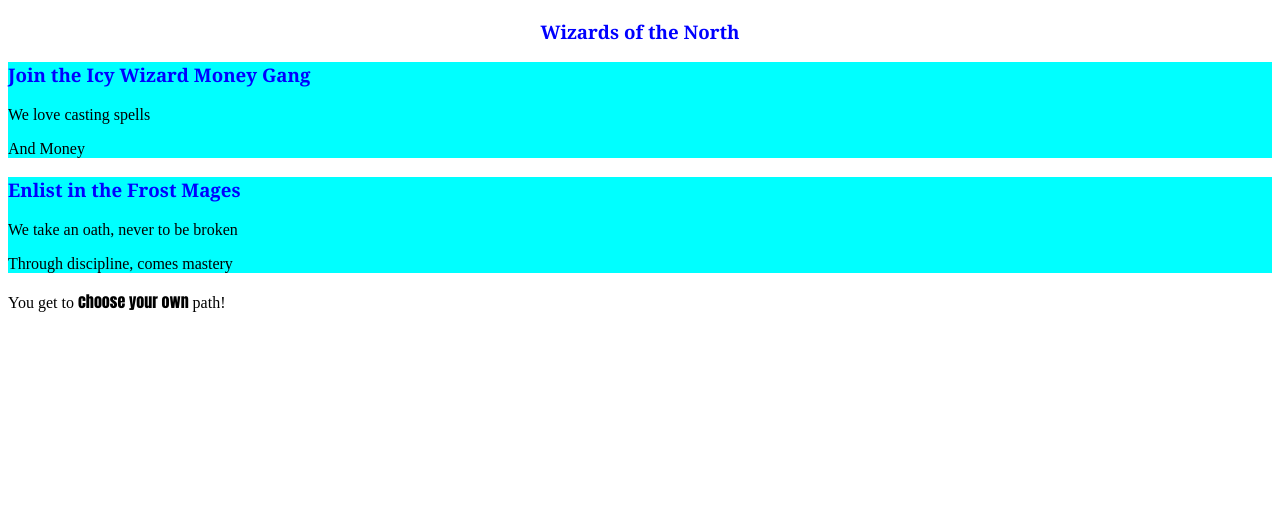
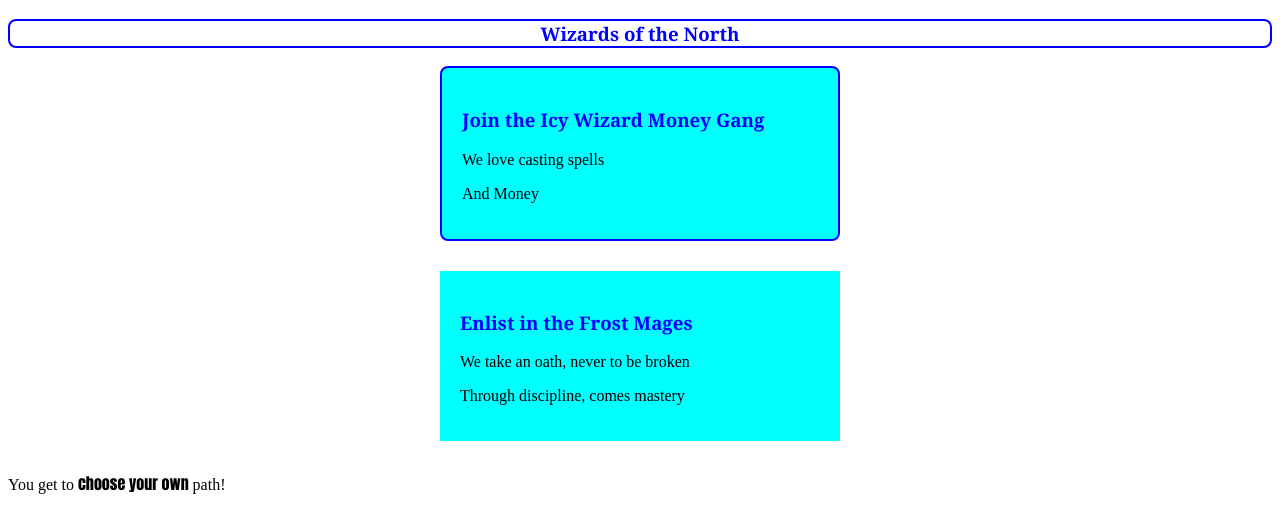
Before and after one commit to JackKramer2008/CSS-Divs, a plain HTML site: page index.html in a window 1280 px wide. Drawn offline with Linux system fonts and the light colour scheme.

Commit message:
FROSTFINAL

```diff
--- a/index.html
+++ b/index.html
@@ -36,7 +36,7 @@
       <p>And Money</p>
     </div>
 
-    <div class = "group1">
+    <div class = "group2">
       <h3 class = "subtitle">Enlist in the Frost Mages</h3>
       <p>We take an oath, never to be broken</p>
       <p>Through discipline, comes mastery</p>
--- a/style.css
+++ b/style.css
@@ -1,11 +1,30 @@
+* {
+    box-sizing: border-box;
+}
 #title {
-color: blue;
-text-align: center;
-font-family:Georgia;
+    color: blue;
+    text-align: center;
+    font-family:Georgia;
+    border: 2px double blue;
+    border-radius: 8px;
 }
 
 .group1 {
     background-color: aqua;
+    padding: 20px;
+    width: 400px;
+    margin: 0 auto;
+    margin-bottom: 30px;
+    border: 2px double blue;
+    border-radius: 8px;
+}
+
+.group2 {
+    background-color: aqua;
+    padding: 20px;
+    width: 400px;
+    margin: 0 auto;
+    margin-bottom: 30px;
 }
 
 .subtitle {
@@ -14,6 +33,6 @@ font-family:Georgia;
 }
 
 #emphasis {
-font-weight: bold;
-font-family: Impact;
+    font-weight: bold;
+    font-family: Impact;
 }
```
